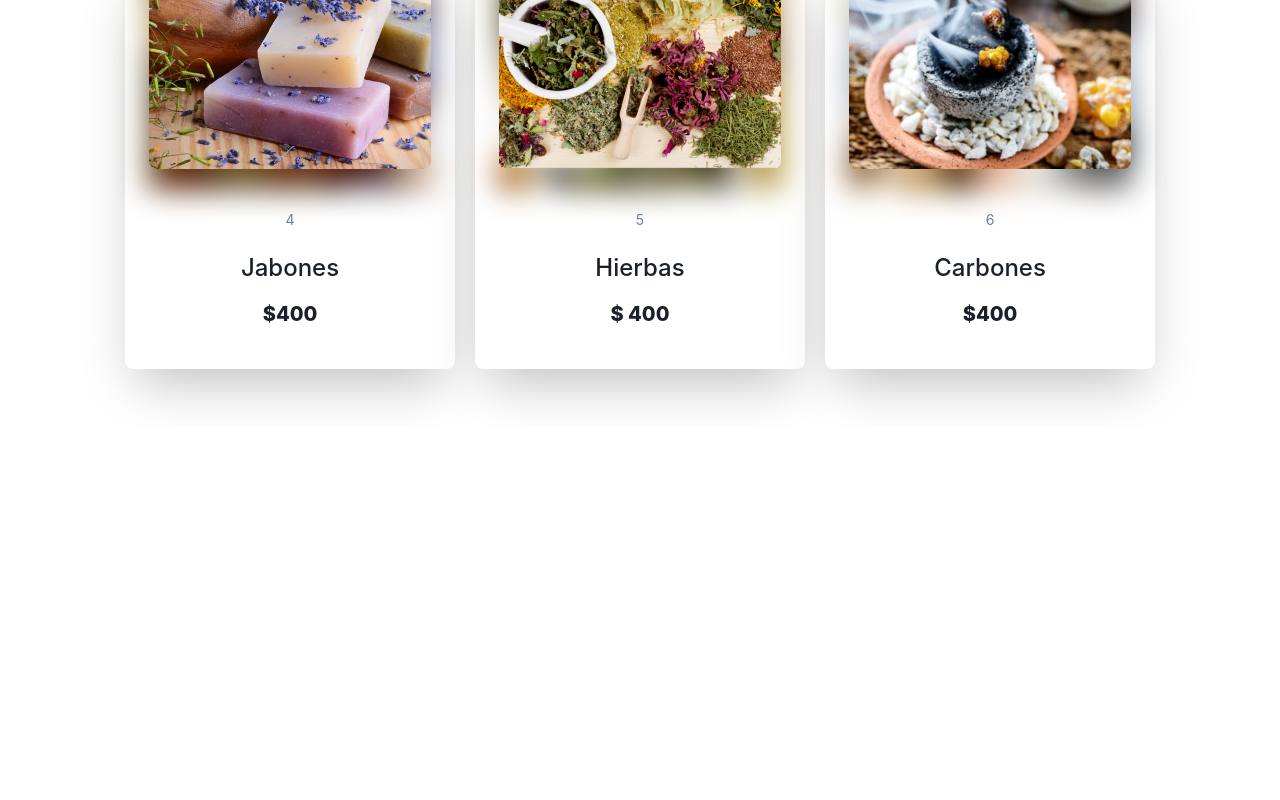
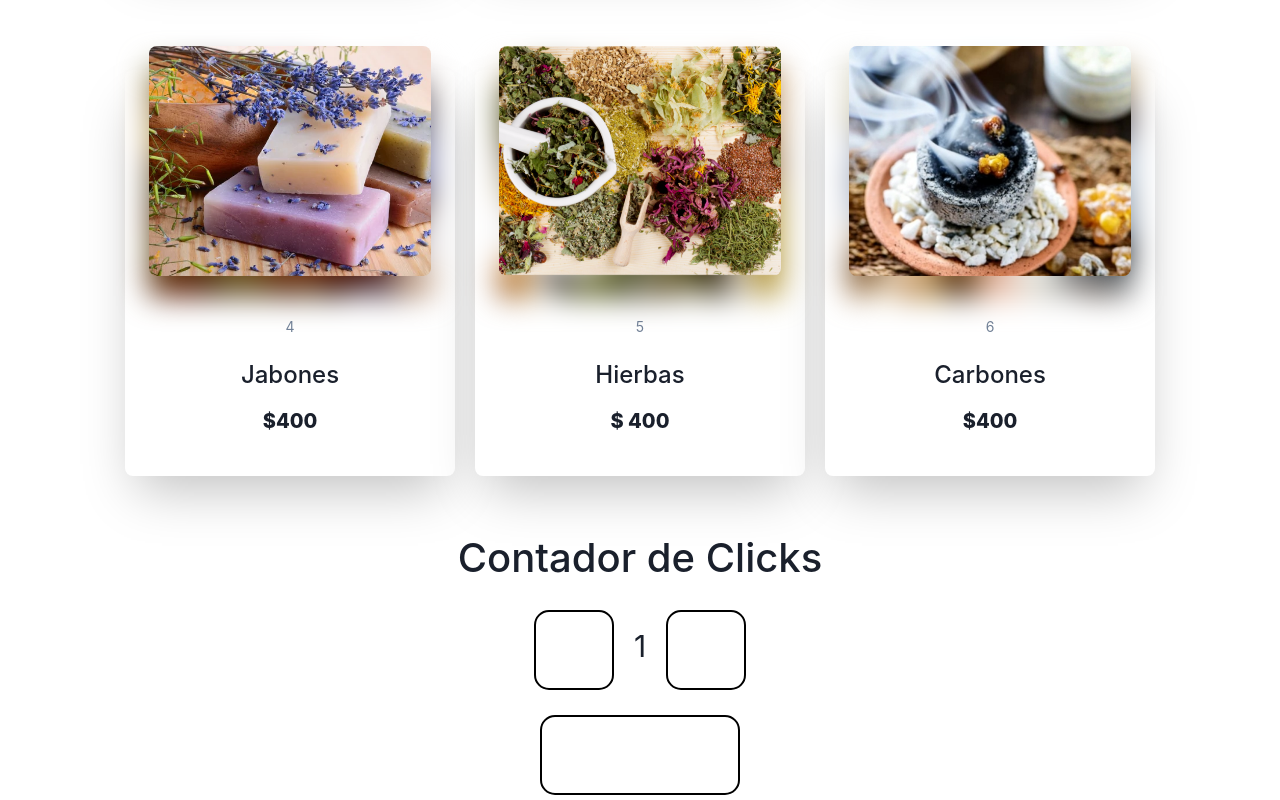
Before and after one commit to Kenshi1987/react-castro, a React (Create React App) app: page / in a window 1280 px wide. Shown: the part 677-1477 px from the top of the page. Before the commit the page ends 1104 px from the top, so only its background shows below. Built offline with nearby package versions, Linux system fonts and the light colour scheme.

Commit message:
Se agrega contador en el proyecto

```diff
--- a/src/App.js
+++ b/src/App.js
@@ -1,12 +1,19 @@
 import Navbar from './components/Navbar/Navbar';
 import ItemListContainer from './components/ItemListContainer/ItemListContainer';
 import './App.css';
+import {Contador} from "./components/Counter/Contador"
 
 function App() {
+
+  const onAdd = (contador) => {
+    console.log ('Soy onAdd y el valor del contador es:', contador)
+  }
+
   return (
     <div className="App">
       <Navbar/>
       <ItemListContainer/>
+      <Contador onAdd={onAdd}/>
     </div>
   );
 }
--- /dev/null
+++ b/src/components/Counter/Contador.css
@@ -0,0 +1,52 @@
+*{
+    margin: 0;
+    padding: 0;
+    box-sizing: border-box;
+
+}
+
+
+
+.App{
+    display: flex;
+    flex-wrap: wrap;
+    align-items: center;
+    justify-content: center;
+    padding-top: 100px;
+}
+
+.botoncito {
+    width: 80px;
+    height: 80px;
+    margin: 20px;
+    padding: 10px;
+}
+
+.resta:hover {
+    background-color: red;
+}
+
+button {
+    width: 200px;
+    height:  80px;
+    font-family: 'Times New Roman', Times, serif;
+    font-weight: bold;
+    color: white;
+    border: 2px solid black;
+    border-radius: 15px;
+    margin: 5px;
+    cursor: pointer;
+    background-color: grey;
+    font-size: 20px;
+}
+
+
+
+
+button:hover {
+    background-color: green;
+}
+
+.numero {
+    font-size: 30px;
+}
--- /dev/null
+++ b/src/components/Counter/Contador.jsx
@@ -0,0 +1,30 @@
+import React from 'react';
+import { useState } from 'react';
+import './Contador.css'
+
+export const Contador = ({stock = 10, initial = 1, onAdd}) => {
+    const [contador, setContador] = useState(initial)
+
+    const aumentarContador = ()=>{
+        if (contador < stock)
+        setContador (contador + 1)
+    }
+
+    const disminuirContador = ()=>{
+        if (contador > 1)
+        setContador (contador - 1)
+    }
+
+  return (
+    <div>
+        <h1>Contador de Clicks</h1>
+        <button className='botoncito resta' onClick={disminuirContador}>-</button>
+        <span className='numero'>{contador}</span>
+        <button className='botoncito' onClick={aumentarContador}>+</button>
+        <div><button disabled={contador ===0} onClick={()=>{onAdd(contador)}}>Agregar al Carrito</button></div>
+
+    </div>
+  )
+}
+
+export default Contador
--- a/src/components/Item/Item.jsx
+++ b/src/components/Item/Item.jsx
@@ -10,10 +10,8 @@ import {
     Image,
   } from '@chakra-ui/react';
 
-  const IMAGE =
-    'https://images.unsplash.com/photo-1518051870910-a46e30d9db16?ixlib=rb-1.2.1&ixid=MXwxMjA3fDB8MHxwaG90by1wYWdlfHx8fGVufDB8fHw%3D&auto=format&fit=crop&w=1350&q=80';
 
-  export default function Item({id, title, price, stock, img }) {
+  export default function Item({id, title, price, stock, img}) {
     return (
       <Center py={12} style={{margin:"10px"}}>
         <Box
```
Also changed, not shown: public/img/sinimagen.jpg (added).
